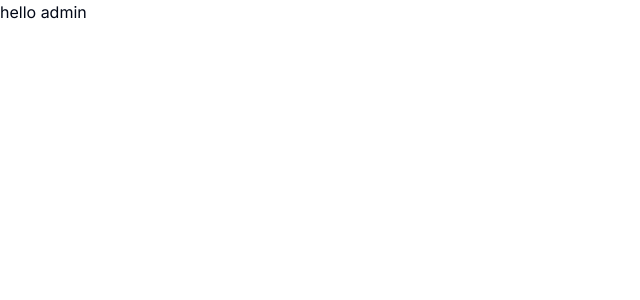
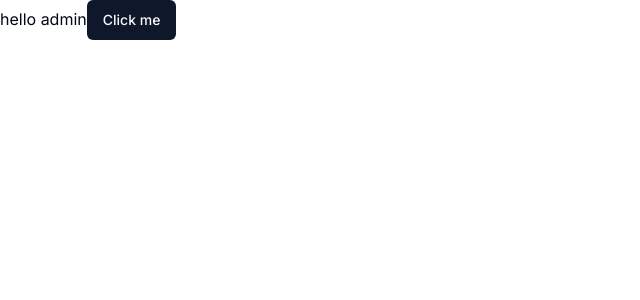
Before and after one commit to NebiyouChanie/Ecommerce-admin-next.js, a Next.js app: page / in a window 1280 px wide. Shown: the top 300 px of the page, without its empty margins (0-640 px from the left). Built offline with nearby package versions, Linux system fonts and the light colour scheme.

Commit message:
add shadcn-ui button

```diff
--- /dev/null
+++ b/app/(root)/page.tsx
@@ -0,0 +1,9 @@
+import { Button } from '@/components/ui/button'
+
+export default function Home() {
+  return (
+    <div>hello admin
+        <Button>Click me</Button>
+    </div>
+  )
+}
--- a/app/page.tsx
+++ /dev/null
@@ -1,7 +0,0 @@
-import Image from 'next/image'
-
-export default function Home() {
-  return (
-    <>hello admin</>
-  )
-}
--- /dev/null
+++ b/components/ui/button.tsx
@@ -0,0 +1,56 @@
+import * as React from "react"
+import { Slot } from "@radix-ui/react-slot"
+import { cva, type VariantProps } from "class-variance-authority"
+
+import { cn } from "@/lib/utils"
+
+const buttonVariants = cva(
+  "inline-flex items-center justify-center gap-2 whitespace-nowrap rounded-md text-sm font-medium ring-offset-background transition-colors focus-visible:outline-none focus-visible:ring-2 focus-visible:ring-ring focus-visible:ring-offset-2 disabled:pointer-events-none disabled:opacity-50 [&_svg]:pointer-events-none [&_svg]:size-4 [&_svg]:shrink-0",
+  {
+    variants: {
+      variant: {
+        default: "bg-primary text-primary-foreground hover:bg-primary/90",
+        destructive:
+          "bg-destructive text-destructive-foreground hover:bg-destructive/90",
+        outline:
+          "border border-input bg-background hover:bg-accent hover:text-accent-foreground",
+        secondary:
+          "bg-secondary text-secondary-foreground hover:bg-secondary/80",
+        ghost: "hover:bg-accent hover:text-accent-foreground",
+        link: "text-primary underline-offset-4 hover:underline",
+      },
+      size: {
+        default: "h-10 px-4 py-2",
+        sm: "h-9 rounded-md px-3",
+        lg: "h-11 rounded-md px-8",
+        icon: "h-10 w-10",
+      },
+    },
+    defaultVariants: {
+      variant: "default",
+      size: "default",
+    },
+  }
+)
+
+export interface ButtonProps
+  extends React.ButtonHTMLAttributes<HTMLButtonElement>,
+    VariantProps<typeof buttonVariants> {
+  asChild?: boolean
+}
+
+const Button = React.forwardRef<HTMLButtonElement, ButtonProps>(
+  ({ className, variant, size, asChild = false, ...props }, ref) => {
+    const Comp = asChild ? Slot : "button"
+    return (
+      <Comp
+        className={cn(buttonVariants({ variant, size, className }))}
+        ref={ref}
+        {...props}
+      />
+    )
+  }
+)
+Button.displayName = "Button"
+
+export { Button, buttonVariants }
--- a/package.json
+++ b/package.json
@@ -9,6 +9,7 @@
     "lint": "next lint"
   },
   "dependencies": {
+    "@radix-ui/react-slot": "^1.1.0",
     "class-variance-authority": "^0.7.0",
     "clsx": "^2.1.1",
     "lucide-react": "^0.460.0",
```
Also changed, not shown: 1 other file (tests, documents, lock files or other folders).
